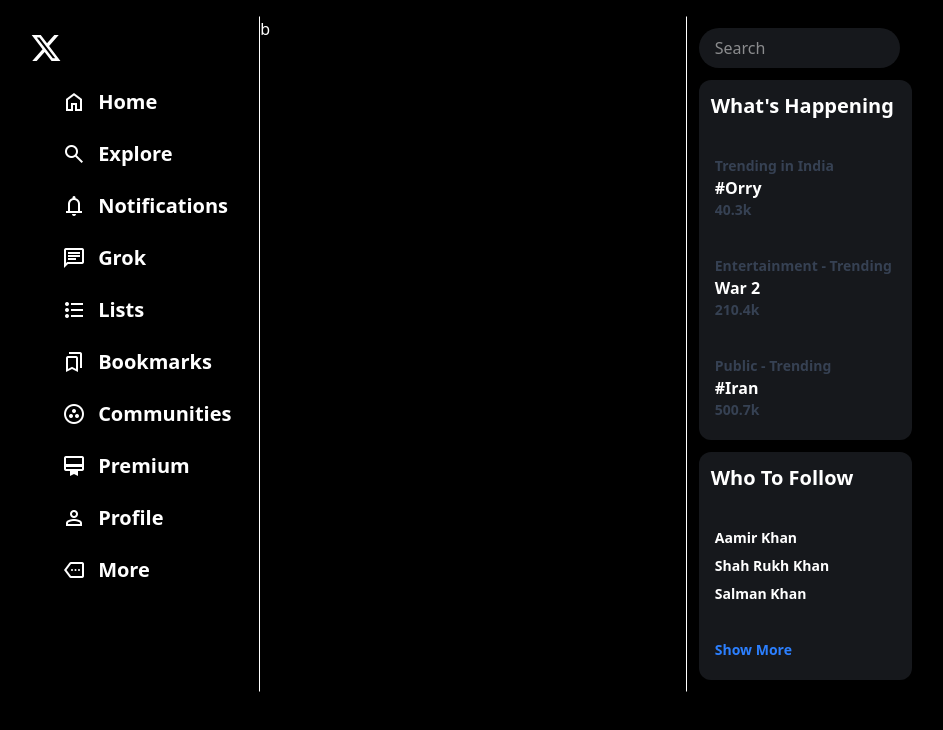
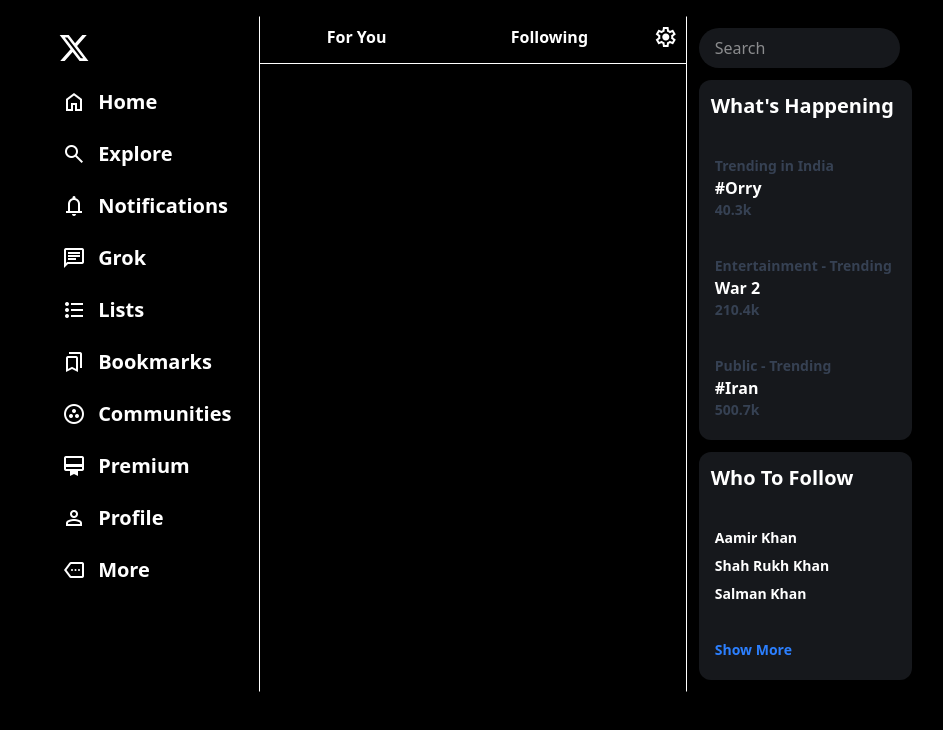
Before and after one commit to s-afrid/Twitter-Clone, a website built with Vite: page index.html in a window 1280 px wide. Shown: the whole page, without its empty margins (167-1110 px from the left). Built offline with nearby package versions, Linux system fonts and the light colour scheme.

Commit message:
middle top bar structure

```diff
--- a/index.html
+++ b/index.html
@@ -14,7 +14,7 @@
   <body class=" bg-black text-white">
     <div class="flex container mx-auto my-4">
       <div class="first w-full">
-        <div class="logo invert my-4 mx-4">
+        <div class="logo invert my-4 ml-14">
           <svg
             viewBox="0 0 24 24"
             aria-hidden="true"
@@ -52,7 +52,20 @@
           </ul>
         </div>
       </div>
-      <div class="second border-[1px] border-x-white border-y-black w-full">b</div>
+      <div class="second border-[1px] border-x-white border-y-black w-full">
+        <div class="top flex justify-center my-2 relative">
+          <div class="left w-1/2 text-center font-bold text-md">
+            For You
+          </div>
+          <div class="right w-1/2 text-center font-bold text-md">
+            Following
+          </div>
+          <div class="settings mx-2">
+            <span class="material-symbols-outlined">settings</span>
+          </div>
+        </div>
+        <hr>
+      </div>
       <div class="third w-full">
         <div class="search m-3">
           <input type="text" class="w-1/2 rounded-full bg-[#16181c] text-white py-2 px-4" placeholder="Search">
```
Also changed, not shown: css/output.css.
